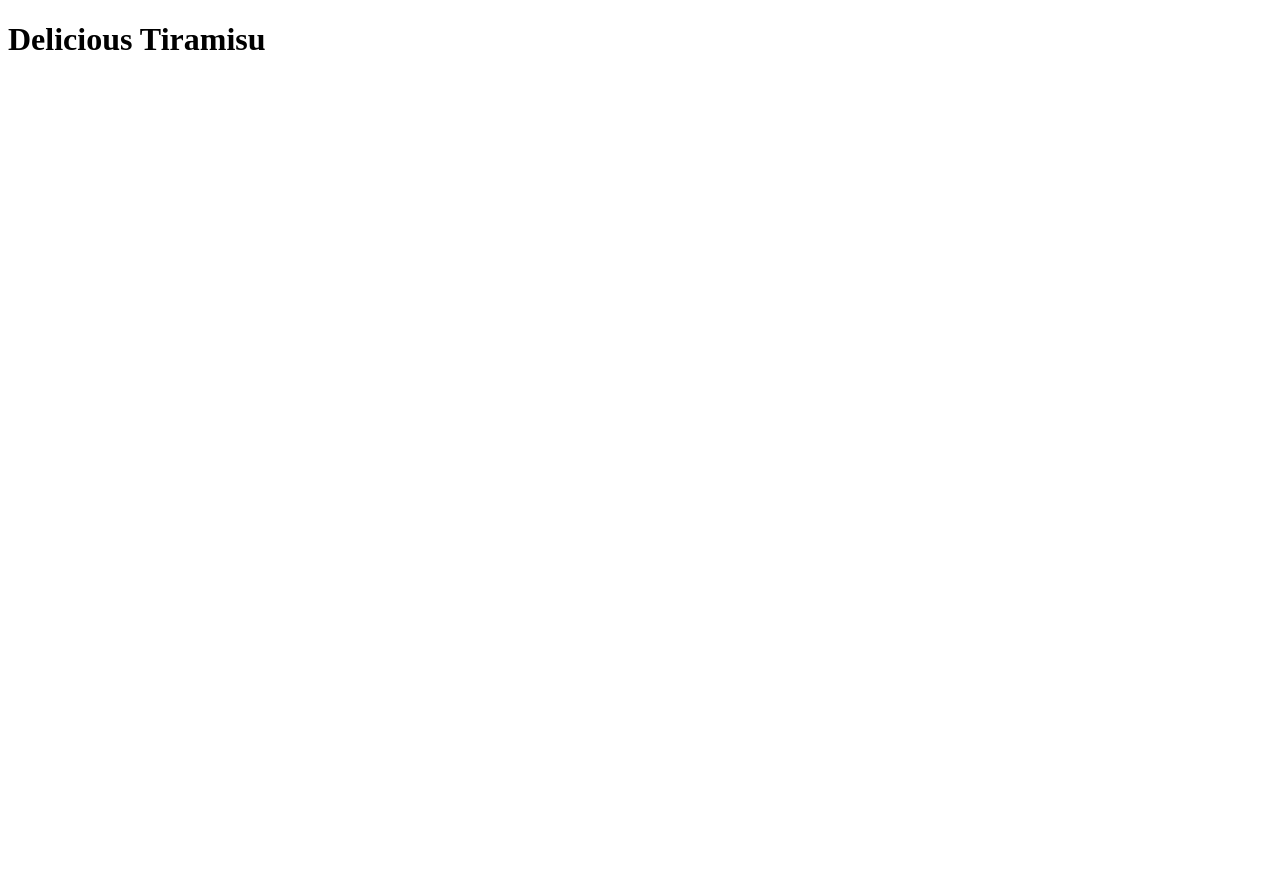
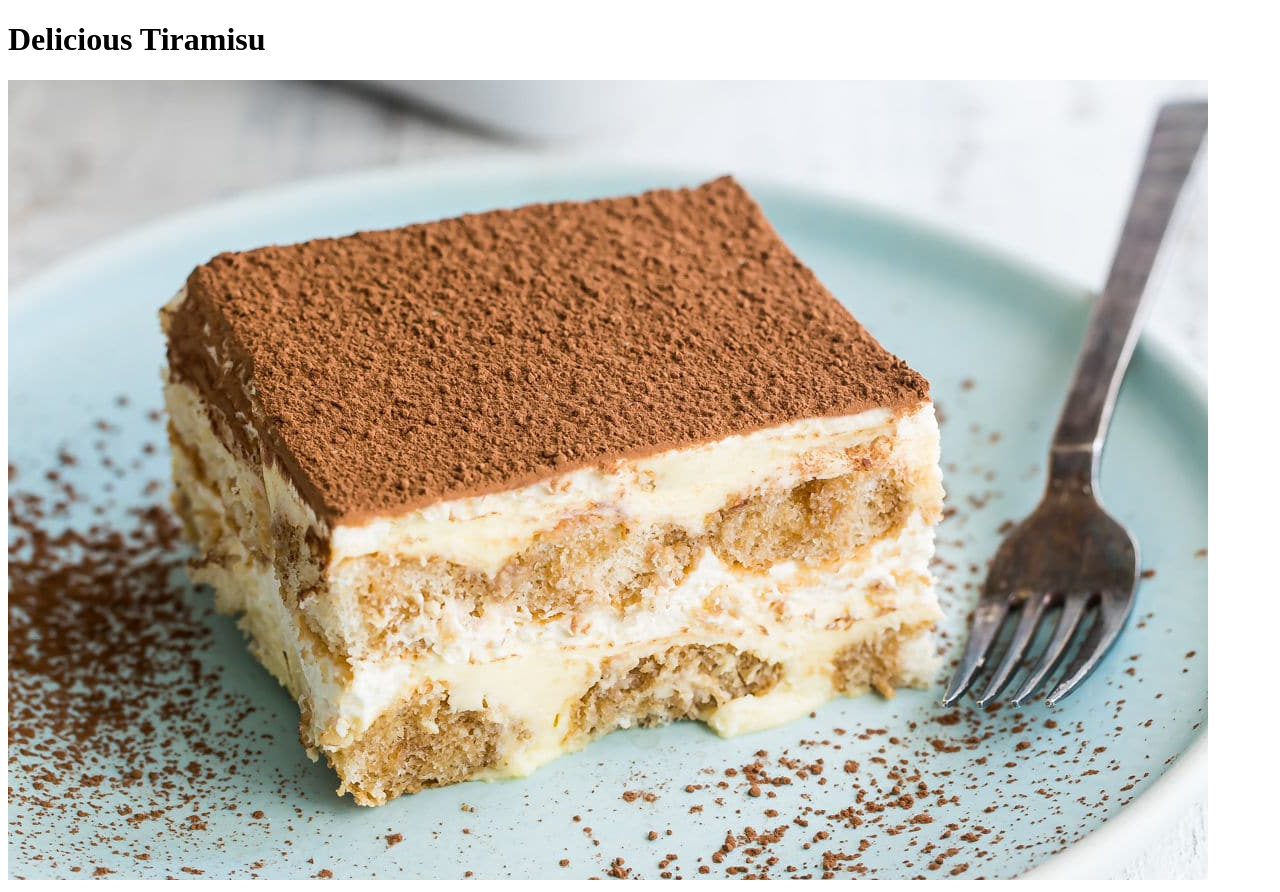
Before and after one commit to 555Viktor/odin-recipes, a plain HTML site: page recipes/tiramisu.html in a window 1280 px wide. Before the commit the page ends 800 px from the top, so only its background shows below. Drawn offline with Linux system fonts and the light colour scheme.

Commit message:
Add tiramisu img to html file

```diff
--- a/recipes/tiramisu.html
+++ b/recipes/tiramisu.html
@@ -7,6 +7,6 @@
 </head>
 <body>
     <h1>Delicious Tiramisu</h1>
-
+    <img src="./images/tiramisu.jpg" alt="">
 </body>
 </html>
```
